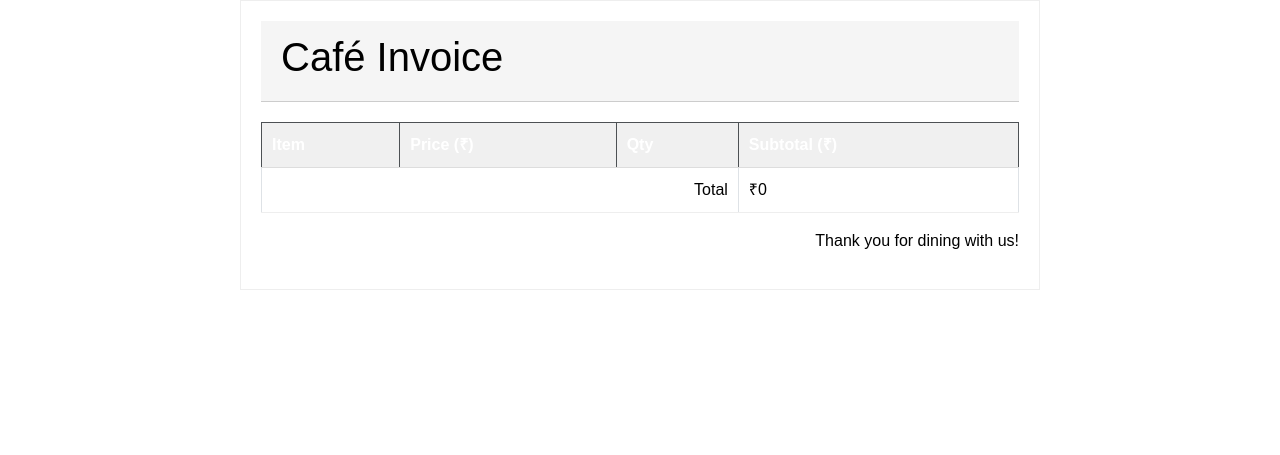
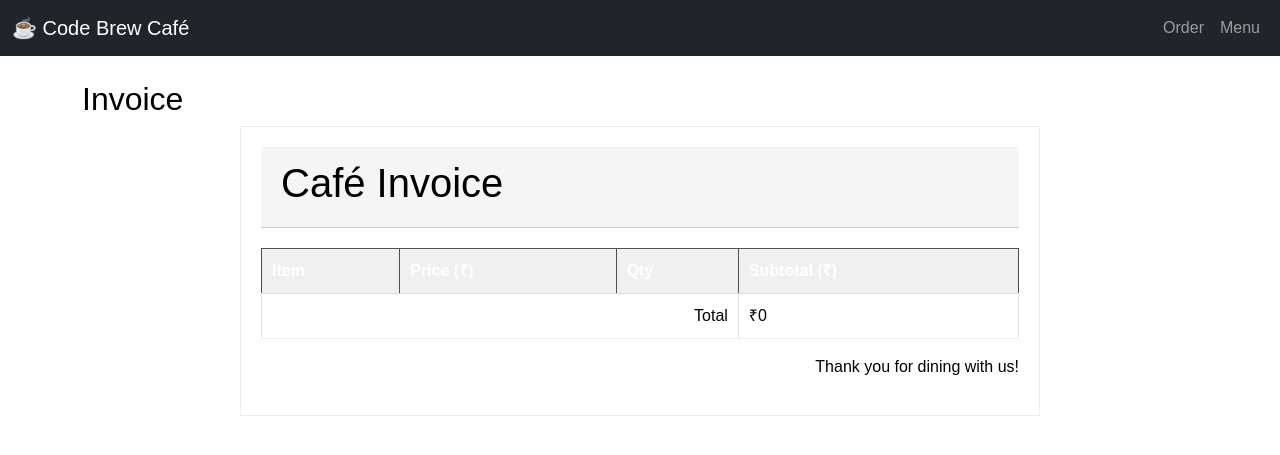
Before and after one commit to ritesh8308/Coder-s_Cafe, a Flask app: page /invoice/1 in a window 1280 px wide. Shown: the top 455 px of the page. Run offline with Flask 3, Linux system fonts and the light colour scheme.

Commit message:
Initiated the phase-4

```diff
--- /dev/null
+++ b/app/forms/__init__.py
@@ -0,0 +1,3 @@
+# app/forms/__init__.py
+from .menu_form import MenuForm
+from .order_form import OrderForm
--- a/app/routes/order.py
+++ b/app/routes/order.py
@@ -3,11 +3,15 @@ from app import db
 from app.models.models import MenuItem, Order, OrderItem
 from flask import make_response
 from weasyprint import HTML
+from app.forms import OrderForm
+from app.models import MenuItem
 
 order_bp = Blueprint('order', __name__)
 
 @order_bp.route('/order', methods=['GET', 'POST'])
 def create_order():
+    form = OrderForm()
+    form.menu_items.choices = [(item.id, item.name) for item in MenuItem.query.filter_by(is_available=True).all()]
     menu_items = MenuItem.query.filter_by(is_available=True).all()
 
     if request.method == 'POST':
@@ -26,7 +30,8 @@ def create_order():
         db.session.commit()
         flash("✅ Order placed successfully!", "success")
         return redirect(url_for('order.order_success', order_id=new_order.id))
-    return render_template('order.html', menu_items=menu_items)
+
+        return render_template('order.html', form=form, menu_items=menu_items)
 
 @order_bp.route('/order/success/<int:order_id>')
 def order_success(order_id):
--- a/app/templates/base.html
+++ b/app/templates/base.html
@@ -0,0 +1,28 @@
+<!-- templates/base.html -->
+<!DOCTYPE html>
+<html lang="en">
+<head>
+  <meta charset="UTF-8">
+  <title>{% block title %}Code Brew Café{% endblock %}</title>
+  <link href="https://cdn.jsdelivr.net/npm/bootstrap@5.3.2/dist/css/bootstrap.min.css" rel="stylesheet">
+  <link rel="stylesheet" href="{{ url_for('static', filename='css/style.css') }}">
+
+</head>
+<body>
+  <nav class="navbar navbar-expand-lg navbar-dark bg-dark">
+    <div class="container-fluid">
+      <a class="navbar-brand" href="/">☕ Code Brew Café</a>
+      <div class="collapse navbar-collapse">
+        <ul class="navbar-nav ms-auto">
+          <li class="nav-item"><a class="nav-link" href="{{ url_for('order.create_order') }}">Order</a></li>
+          <li class="nav-item"><a class="nav-link" href="{{ url_for('order.show_menu') }}">Menu</a></li>
+        </ul>
+      </div>
+    </div>
+  </nav>
+
+  <div class="container mt-4">
+    {% block content %}{% endblock %}
+  </div>
+</body>
+</html>
--- a/app/templates/invoice.html
+++ b/app/templates/invoice.html
@@ -1,3 +1,8 @@
+{% extends "base.html" %}
+{% block content %}
+<h2>Invoice</h2>
+<!-- Invoice details UI goes here -->
+
 <!DOCTYPE html>
 <html lang="en">
 <head>
@@ -38,3 +43,4 @@
 </div>
 </body>
 </html>
+{% endblock %}
--- a/app/templates/menu.html
+++ b/app/templates/menu.html
@@ -1,3 +1,8 @@
+{% extends "base.html" %}
+{% block content %}
+<h2>Menu</h2>
+<!-- Menu items UI goes here -->
+
 <!DOCTYPE html>
 <html lang="en">
 <head>
@@ -90,3 +95,4 @@
     </script>
 </body>
 </html>
+{% endblock %}
```
Also changed, not shown: app/forms.py (added, +7 -0 lines), app/forms/order_form.py (added, +8 -0 lines), app/templates/order.html (+7 -0 lines), instance/cafemanager.db.
